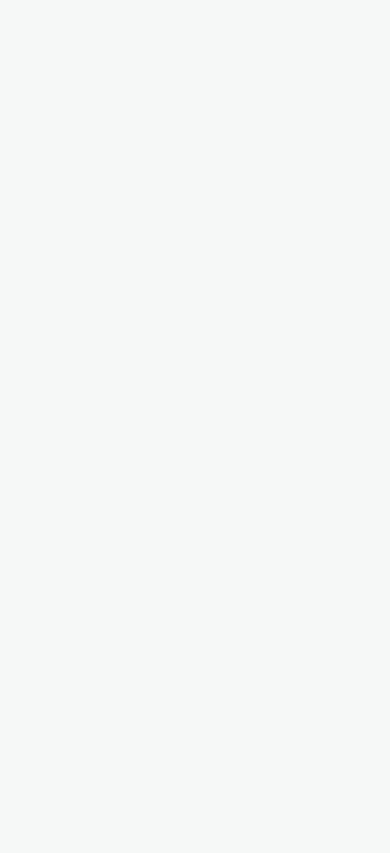
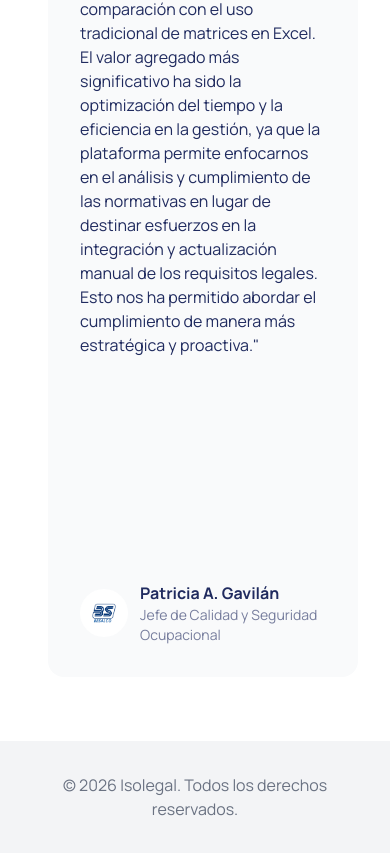
Before and after one commit to sokkay/isolegal-web-comercial, a Next.js app: page / in a window 390 px wide. Shown: the part 5864-6717 px from the top of the page. Before the commit the page ends 5501 px from the top, so only its background shows below. Built offline with nearby package versions, Linux system fonts and the light colour scheme.

Commit message:
Add Testimonials section with carousel functionality and integrate it into the main page. Include SVG icon for star ratings and enhance testimonial display with client quotes and logos.

```diff
--- a/app/page.tsx
+++ b/app/page.tsx
@@ -1,6 +1,7 @@
 import BussinessSection from "@/sections/bussiness";
 import HeadingSection from "@/sections/heading";
 import TabsBanner from "@/sections/tabs-banner";
+import Testimonials from "@/sections/testimonials";
 import WhatDoesIsolegalDo from "@/sections/what-does-isolegal-do";
 import WhyIsolegalSection from "@/sections/why-isolegal";
 
@@ -12,6 +13,7 @@ export default function Home() {
       <WhyIsolegalSection />
       <WhatDoesIsolegalDo />
       <TabsBanner />
+      <Testimonials />
     </main>
   );
 }
--- a/sections/testimonials.tsx
+++ b/sections/testimonials.tsx
@@ -1,7 +1,138 @@
+"use client";
+import StarIcon from "@/public/icons/start.svg";
+import Autoplay from "embla-carousel-autoplay";
+import useEmblaCarousel from "embla-carousel-react";
+import Image from "next/image";
+import { useEffect } from "react";
+
+interface Testimonial {
+  id: string | number;
+  quote: string;
+  name: string;
+  companyRole?: string;
+  logoUrl: string;
+}
+
+// Array de testimonios - agrega aquí tus testimonios
+const TESTIMONIALS: Testimonial[] = [
+  {
+    id: 1,
+    quote:
+      "Isolegal ha sido un antes y un después en cómo manejamos el cumplimiento normativo. Más que una plataforma, se ha convertido en una herramienta clave para tener orden y claridad sobre nuestras obligaciones legales. Lo que más valoramos es poder anticiparnos a los cambios, en vez de estar siempre reaccionando. La automatización y trazabilidad que ofrece nos han ayudado a trabajar de forma más eficiente y a mejorar la coordinación con otras áreas. En resumen, hoy gestionamos el cumplimiento con más control y seguridad.",
+    name: "Roberto Alarcón",
+    companyRole: "Jefe de Aseguramiento de Calidad",
+    logoUrl: "/images/isolgal-logo-8.jpg",
+  },
+  {
+    id: 2,
+    quote:
+      "Desde nuestra perspectiva, la plataforma ha representado un gran avance en la gestión del cumplimiento normativo, facilitando el trabajo de contratos y asesores al proporcionar una herramienta más dinámica y amigable en comparación con el uso tradicional de matrices en Excel. El valor agregado más significativo ha sido la optimización del tiempo y la eficiencia en la gestión, ya que la plataforma permite enfocarnos en el análisis y cumplimiento de las normativas en lugar de destinar esfuerzos en la integración y actualización manual de los requisitos legales. Esto nos ha permitido abordar el cumplimiento de manera más estratégica y proactiva.",
+    name: "Patricia A. Gavilán",
+    companyRole: "Jefe de Calidad y Seguridad Ocupacional",
+    logoUrl: "/images/isolgal-logo-3.jpg",
+  },
+  {
+    id: 3,
+    quote:
+      "En Orbit Garant Chile S.A., la gestión eficiente de los aspectos legales es una prioridad para garantizar el cumplimiento normativo y la continuidad operativa de nuestras actividades. (…) Desde que comenzamos a utilizar ISOLEGAL, hemos experimentado una mejora sustancial en la identificación, seguimiento y control de nuestros requisitos legales aplicables, tanto a nivel ambiental, como en materia de seguridad, salud ocupacional y normativa laboral. La plataforma nos ha permitido contar con información actualizada, centralizada y accesible, lo cual ha facilitado la toma de decisiones informadas y oportunas. Destacamos especialmente la capacidad de ISOLEGAL para emitir alertas automáticas sobre cambios normativos, así como su funcionalidad para asignar responsables y llevar el registro de cumplimiento, lo que ha mejorado nuestra trazabilidad y transparencia en auditorías internas y externas.",
+    name: "Rubén Medina",
+    companyRole: "Coordinador Hseq",
+    logoUrl: "/images/isolgal-logo-9.jpg",
+  },
+  {
+    id: 4,
+    quote: "En AVUS, la experiencia de trabajo junto a ISOLEGAL ha sido altamente positiva. Destacamos especialmente su profesionalismo, flexibilidad y capacidad de análisis, cualidades que han fortalecido de manera concreta el trabajo colaborativo entre los equipos, particularmente en el desarrollo de las Matrices Legales para CMP. Tanto la plataforma como el acompañamiento del equipo de ISOLEGAL han aportado un valor tangible a nuestra gestión de cumplimiento, permitiéndonos abordar los requerimientos normativos con mayor claridad, orden y consistencia, y consolidar un enfoque más sólido en el control de nuestras obligaciones legales",
+    name: "Rodrigo Bravo C",
+    companyRole: "Socio Fundador & Risk Architect Lead",
+    logoUrl: "/images/isolgal-logo-6.jpg",
+  },
+  {
+    id: 5,
+    quote: "El trabajo realizado junto a Isolegal fue un factor clave para que ESM destacara en su auditoría de normas ISO, particularmente en el control y cumplimiento de sus obligaciones legales. Más que una plataforma tecnológica, Isolegal actúa como un socio estratégico, gestionando activamente la normativas aplicables y manteniendo actualizada nuestra matriz legal, la cual nos permitió evidenciar nuestro cumplimiento. Esto nos permitió enfrentar la auditoría con orden, trazabilidad y plena confianza en la solidez de nuestro sistema",
+    name: "Alex Rivera T",
+    companyRole: "Subgerente SSMA - Empresa de Soluciones Mineras, filial ENEX",
+    logoUrl: "/images/isolgal-logo-5.jpg",
+  },
+];
 export default function Testimonials() {
+  const [emblaRef, emblaApi] = useEmblaCarousel(
+    {
+      loop: true,
+      align: "start",
+      dragFree: false,
+    },
+    [
+      Autoplay({
+        delay: 5000,
+        stopOnInteraction: true,
+        playOnInit: true,
+      }),
+    ]
+  );
+
+  useEffect(() => {
+    if (!emblaApi) return;
+    emblaApi.plugins().autoplay?.play();
+  }, [emblaApi]);
+
   return (
-    <div>
-      <h1>Testimonials</h1>
+    <div id="testimonios" className="bg-white py-16">
+      <div className="container mx-auto">
+        <h2 className="mb-2 text-center text-sm font-bold tracking-wider">
+          TESTIMONIOS
+        </h2>
+        <h3 className="mb-12 text-center text-3xl font-bold">
+          Lo que dicen nuestros clientes
+        </h3>
+
+        <div className="embla relative">
+          <div className="embla__viewport" ref={emblaRef}>
+            <div className="embla__container">
+              {TESTIMONIALS.map((testimonial) => (
+                <div
+                  key={testimonial.id}
+                  className="embla__slide flex-[0_0_100%] lg:flex-[0_0_50%] min-w-0 pl-4"
+                >
+                  <TestimonialCard {...testimonial} />
+                </div>
+              ))}
+            </div>
+          </div>
+        </div>
+      </div>
     </div>
   );
 }
+
+const TestimonialCard = ({
+  quote,
+  name: companyName,
+  companyRole,
+  logoUrl,
+}: Testimonial) => {
+  return (
+    <div className="bg-gray-50 rounded-2xl p-8 flex flex-col h-full">
+      <div className="flex gap-1 mb-4">
+        {[...Array(5)].map((_, i) => (
+          <StarIcon key={i} className="w-5 h-5 fill-yellow-400" />
+        ))}
+      </div>
+      <p className="text-base leading-6 mb-6 flex-1">&quot;{quote}&quot;</p>
+      <div className="flex items-center gap-3">
+        <div className="flex items-center justify-center w-12 h-12 rounded-full bg-white shrink-0 relative overflow-hidden">
+          <Image
+            src={logoUrl}
+            alt={companyName}
+            fill
+            className="object-contain p-2"
+            sizes="48px"
+          />
+        </div>
+        <div className="flex flex-col">
+          <h4 className="text-base font-bold">{companyName}</h4>
+          {companyRole && <p className="text-sm opacity-60">{companyRole}</p>}
+        </div>
+      </div>
+    </div>
+  );
+};
```
Also changed, not shown: public/icons/start.svg (added).
